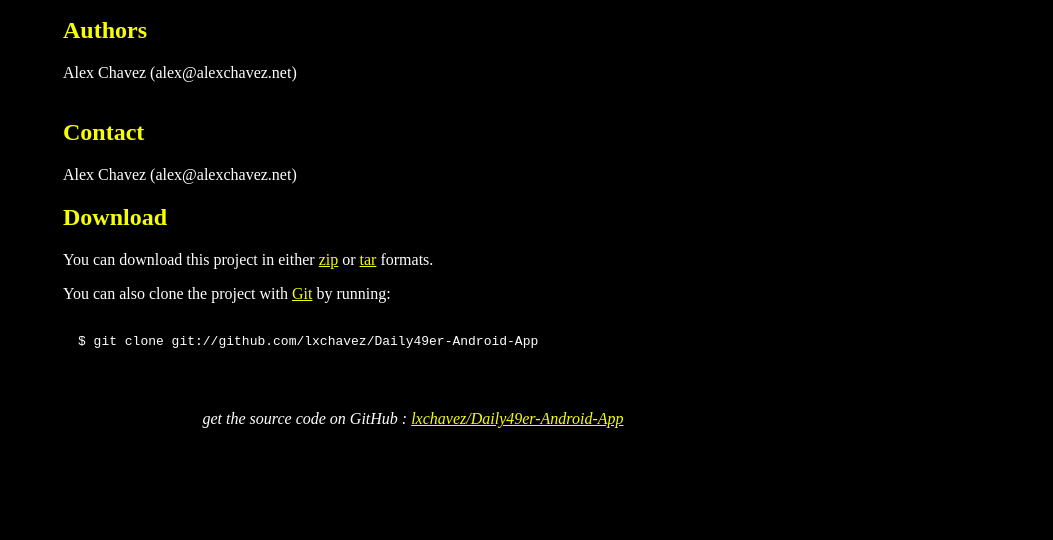
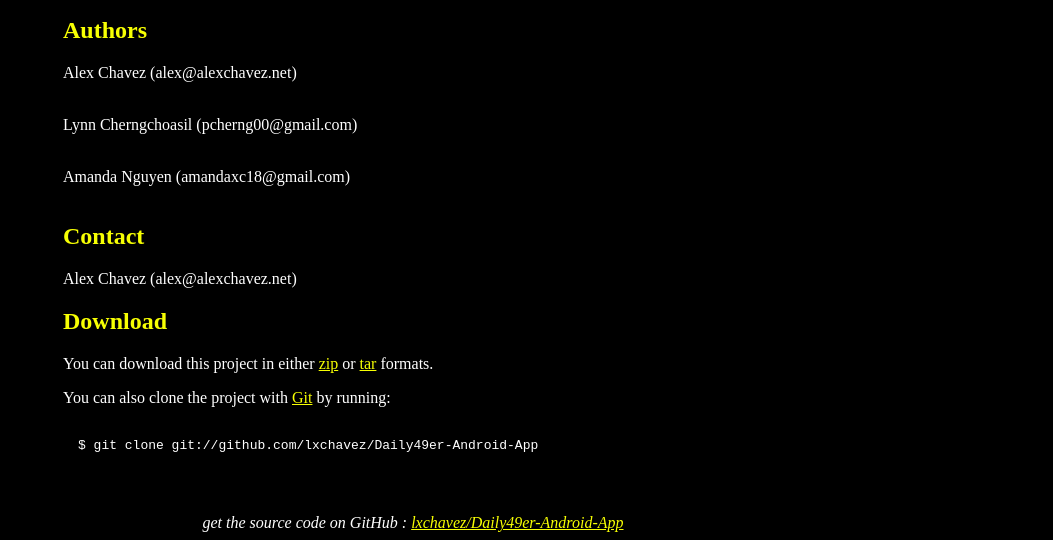
Before and after one commit to lxchavez/Daily49er-Android-App, a plain HTML site: page index.html in a window 1280 px wide. Shown: the part 392-932 px from the top of the page, without its empty margins (227-1280 px from the left). Before the commit the page ends 828 px from the top, so only its background shows below. Drawn offline with Linux system fonts and the light colour scheme.

Commit message:
Edited index.html via GitHub

```diff
--- a/index.html
+++ b/index.html
@@ -53,6 +53,12 @@
 <p>Alex Chavez (alex@alexchavez.net)
 <br/>
 <br/>      </p>
+<p>Lynn Cherngchoasil (pcherng00@gmail.com)
+<br/>
+<br/>      </p>
+<p>Amanda Nguyen (amandaxc18@gmail.com)
+<br/>
+<br/>      </p>
 <h2>Contact</h2>
 <p>Alex Chavez (alex@alexchavez.net)
 <br/>      </p>
```
